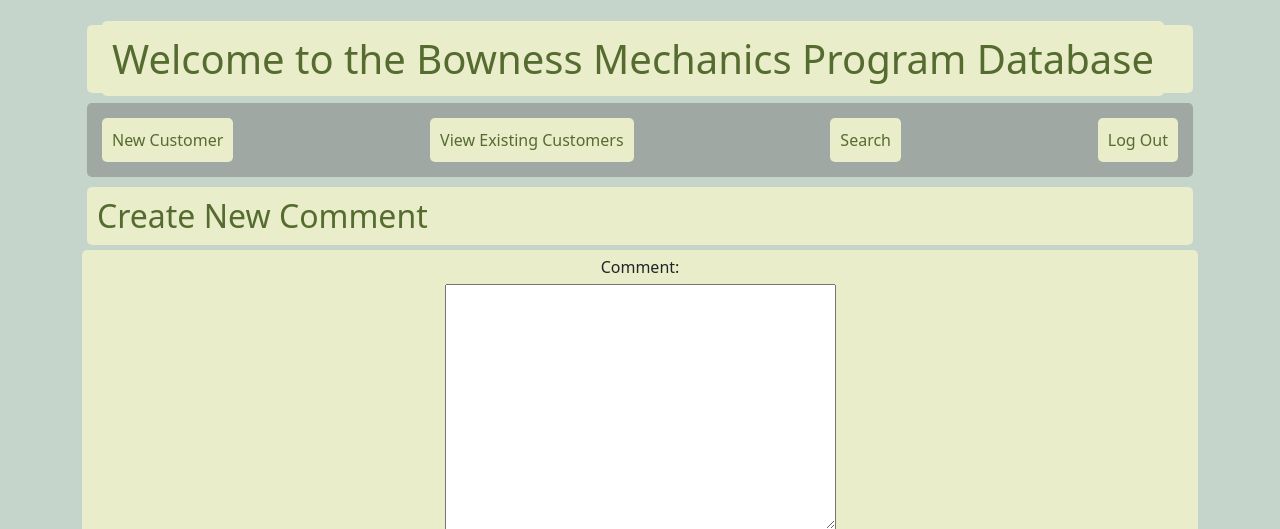
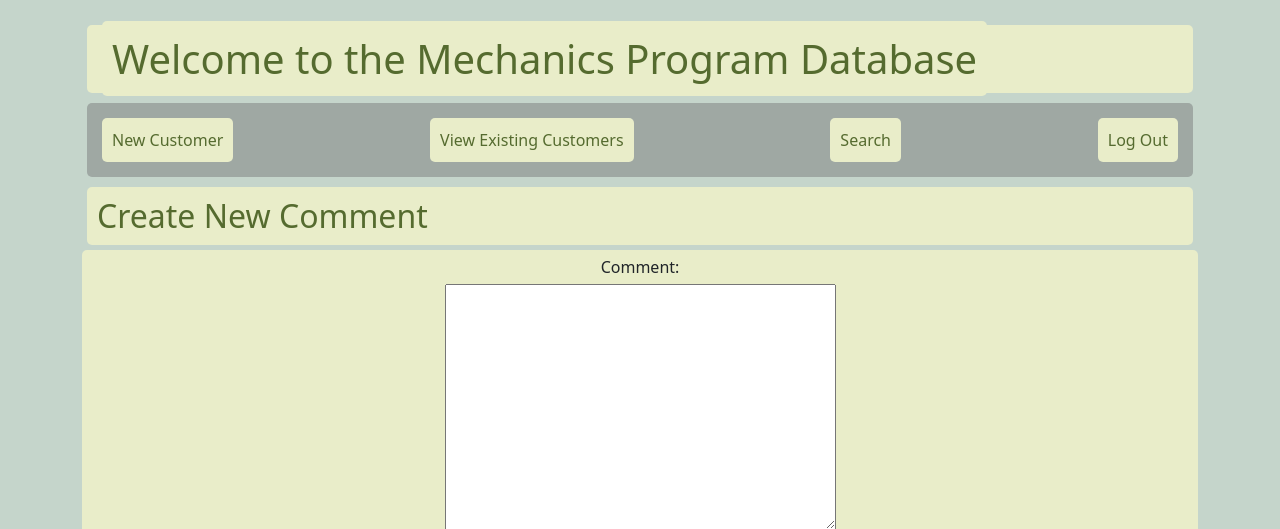
Before and after one commit to gvsa123/bhs_app, a Django app: page /search/view_customer_profile/1/view_vehicle_info/1/view_repair_order_info/1/create_new_comment/ in a window 1280 px wide. Shown: the top 529 px of the page. Run offline with Django 4.2, Linux system fonts and the light colour scheme; the visitor is signed in with stand-in values (Sample User, id 1); parts of the project's set-up code (start-up, migrations or seed data) failed here and were passed over.

Commit message:
Added screenshots, edited readme and sanitized template.

```diff
--- a/bhs/bhs_app/templates/bhs_app/base.html
+++ b/bhs/bhs_app/templates/bhs_app/base.html
@@ -21,7 +21,7 @@
     <body>
         <div class="container">
             <h1>
-                <a href="{% url 'index' %}">Welcome to the Bowness Mechanics Program Database</a>
+                <a href="{% url 'index' %}">Welcome to the Mechanics Program Database</a>
             </h1>
 
             <nav class="navbar">
```
Also changed, not shown: README.md, 2 other files.
